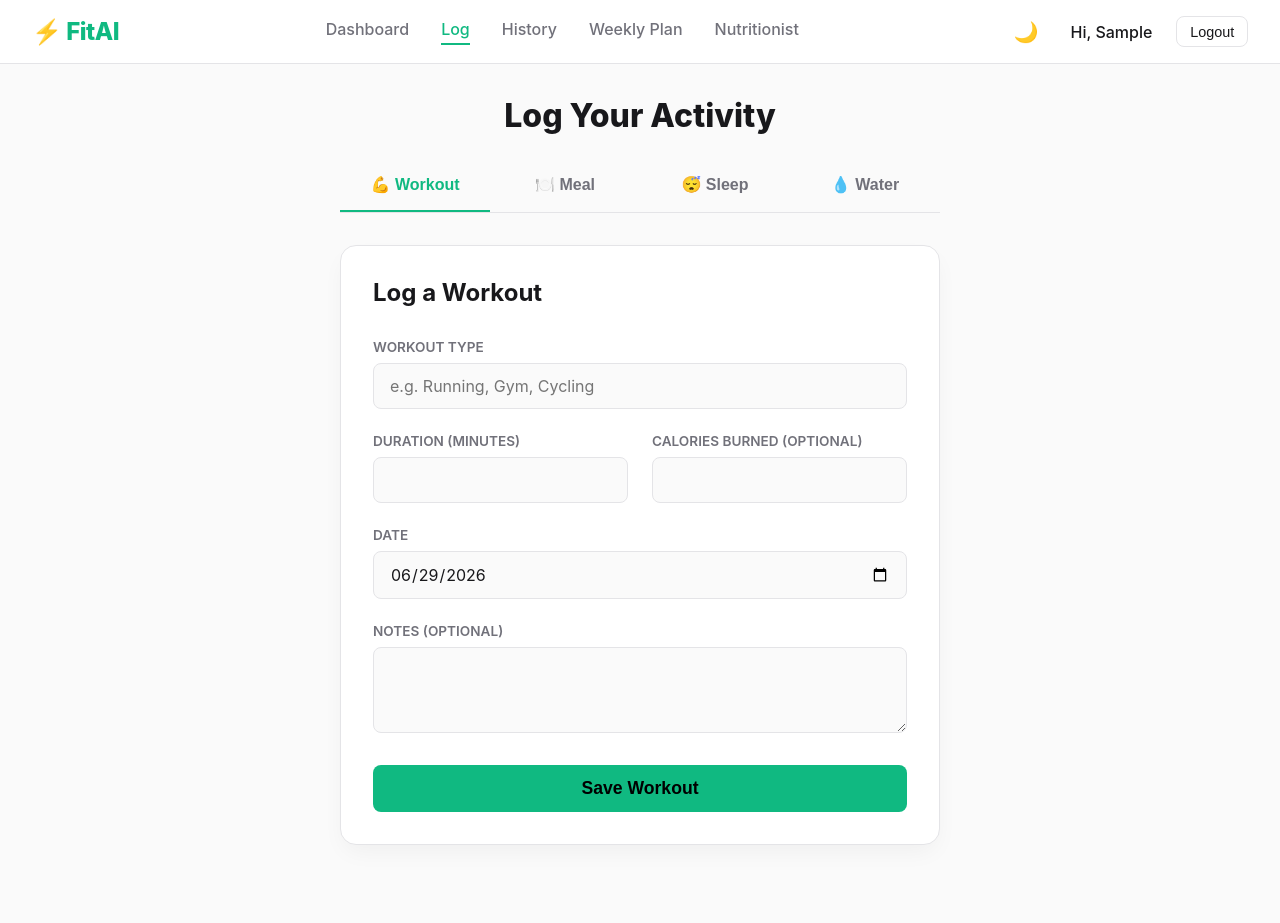
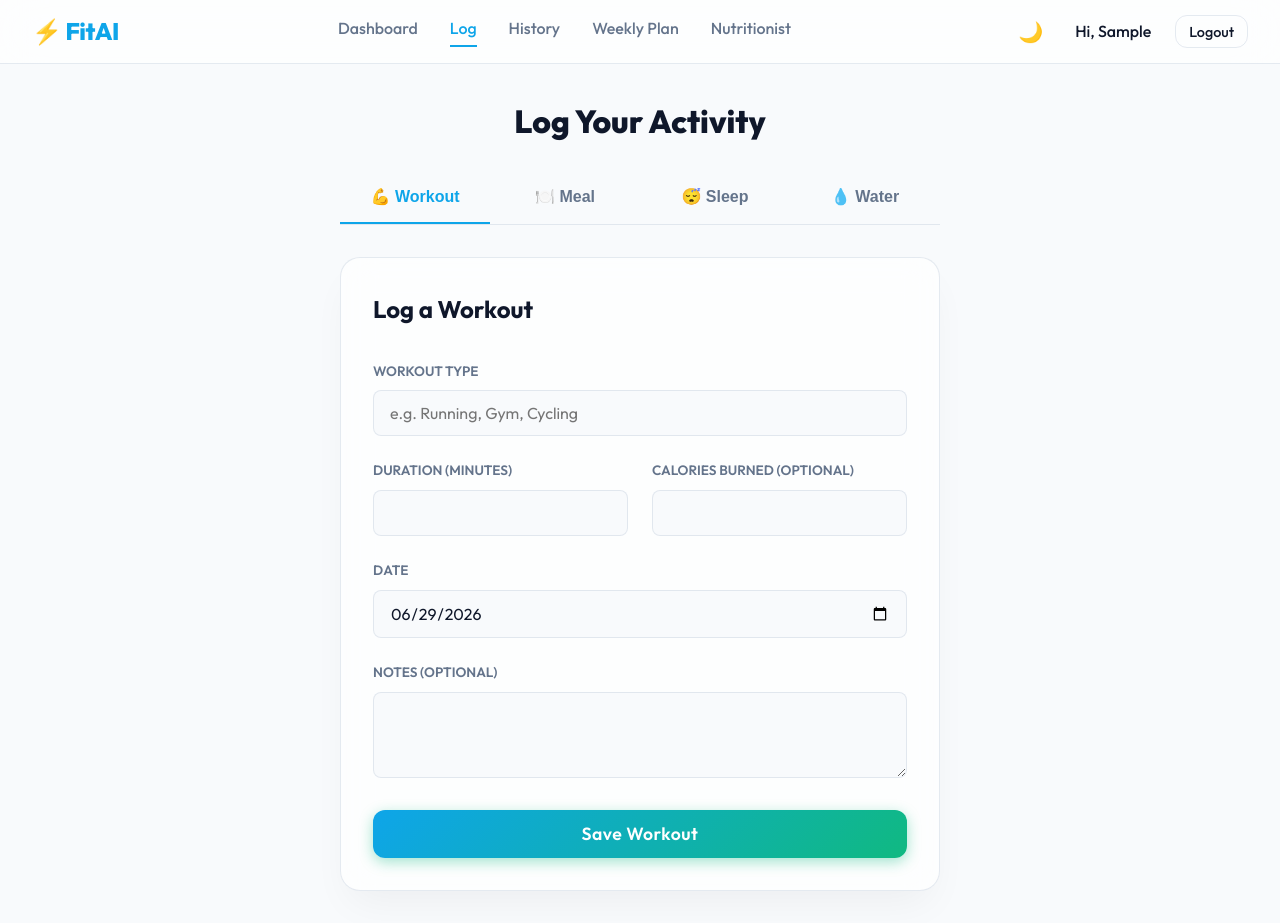
Before and after one commit to Krishnam2505/healthAI, a React (Vite) app in the folder client/: page /log in a window 1280 px wide. Before the commit the page ends 877 px from the top, so only its background shows below. Built offline with nearby package versions, Linux system fonts and the light colour scheme; no server answers; sample sign-in values are in the browser's storage.

Commit message:
feat: update date formatting to local timezone and overhaul design system with modern typography, glassmorphism, and gradient accents

```diff
--- a/client/src/index.css
+++ b/client/src/index.css
@@ -1,159 +1,236 @@
+@import url('https://fonts.googleapis.com/css2?family=Outfit:wght@300;400;500;600;700;800&display=swap');
+
 :root {
-  /* A clean, minimalist Light Theme that feels human-made, like Notion or Apple Health */
-  --bg-primary: #fafafa;       /* very soft off-white for the main background */
-  --bg-card: #ffffff;          /* pure white for cards */
-  --bg-card-hover: #f4f4f5;    /* subtle grey on hover */
-  --border: #e4e4e7;           /* light, delicate borders */
+  /* Premium Light Theme */
+  --bg-primary: #f8fafc;       /* Very soft, cool pearl background */
+  --bg-card: rgba(255, 255, 255, 0.7); /* Translucent white for glassmorphism */
+  --bg-card-hover: rgba(255, 255, 255, 0.9);
+  --border: rgba(203, 213, 225, 0.5); /* Delicate, semi-transparent borders */
 
-  --text-primary: #18181b;     /* soft charcoal (not pure black) for readable text */
-  --text-secondary: #71717a;   /* warm grey for subtitles */
+  --text-primary: #0f172a;     /* Deep navy/slate for highly readable, premium text */
+  --text-secondary: #64748b;   /* Cool, sophisticated gray */
 
-  --accent-green: #10b981;     /* a softer, organic emerald green */
-  --accent-blue: #3b82f6;      /* calm blue */
-  --accent-orange: #f97316;    /* warm orange */
+  /* Rich Gradients & Accents */
+  --accent-green: #0ea5e9;     /* Swapping standard green for an electric oceanic blue-green */
+  --accent-gradient: linear-gradient(135deg, #0ea5e9 0%, #10b981 100%); /* Ocean to Emerald */
+  --accent-gradient-hover: linear-gradient(135deg, #0284c7 0%, #059669 100%);
+
+  --accent-blue: #3b82f6;
+  --accent-orange: #f97316;
   --accent-red: #ef4444;
   --accent-amber: #f59e0b;
 
-  --radius: 16px;              /* softer, rounder corners feel more organic */
-  --shadow: 0 10px 25px -5px rgba(0, 0, 0, 0.05); /* very soft, elegant shadow instead of harsh dark ones */
+  --radius: 20px;              /* Much softer, friendly Apple-esque curves */
+  --shadow: 0 20px 40px -10px rgba(0, 0, 0, 0.05); /* Deep, ultra-soft diffusion shadow */
+  --shadow-hover: 0 25px 50px -12px rgba(0, 0, 0, 0.1);
+
+  --glass-blur: blur(16px);
 }
 
-/* Dark Theme Overrides */
+/* Premium Dark Theme Overrides */
 html.dark, .dark {
-  --bg-primary: #121212;       /* deep dark background */
-  --bg-card: #1e1e1e;          /* slightly lighter for cards */
-  --bg-card-hover: #27272a;    /* subtle hover state */
-  --border: #27272a;           /* dark borders */
+  --bg-primary: #020617;       /* Midnight space-black */
+  --bg-card: rgba(15, 23, 42, 0.6); /* Frosted deep navy */
+  --bg-card-hover: rgba(30, 41, 59, 0.8);
+  --border: rgba(51, 65, 85, 0.5);
 
-  --text-primary: #f4f4f5;     /* soft off-white text */
-  --text-secondary: #a1a1aa;   /* muted gray for secondary text */
+  --text-primary: #f8fafc;
+  --text-secondary: #94a3b8;
 
-  --shadow: 0 10px 25px -5px rgba(0, 0, 0, 0.4); /* stronger shadow for dark mode */
+  --shadow: 0 20px 40px -10px rgba(0, 0, 0, 0.3);
+  --shadow-hover: 0 30px 60px -12px rgba(0, 0, 0, 0.5);
 }
 
-/* Base Reset: Strips away browser default margins and padding */
+/* Base Reset */
 * {
   box-sizing: border-box;
   margin: 0;
   padding: 0;
 }
 
-/* Apply our new CSS Variables to the entire app body */
 body {
   background-color: var(--bg-primary);
   color: var(--text-primary);
-  font-family: 'Inter', system-ui, sans-serif;
+  font-family: 'Outfit', system-ui, sans-serif; /* Premium modern typography */
+  line-height: 1.6;
+  -webkit-font-smoothing: antialiased;
+  -moz-osx-font-smoothing: grayscale;
+  transition: background-color 0.4s ease, color 0.4s ease;
 }
 
 /* --- Global Utility Classes --- */
 
-/* A beautiful, elevated card container */
+/* Glassmorphism Card Container */
 .card {
   background: var(--bg-card);
   border-radius: var(--radius);
   border: 1px solid var(--border);
-  padding: 1.5rem;
+  padding: 1.75rem;
   box-shadow: var(--shadow);
+  backdrop-filter: var(--glass-blur);
+  -webkit-backdrop-filter: var(--glass-blur);
+  transition: transform 0.3s cubic-bezier(0.175, 0.885, 0.32, 1.275), box-shadow 0.3s ease, background 0.3s ease;
 }
 
-/* A bright, eye-catching primary button */
-.btn-primary {
-  background: var(--accent-green);
-  color: #000;
-  border: none;
-  border-radius: 8px;
-  padding: 0.6rem 1.2rem;
-  font-weight: 600;
-  cursor: pointer;
-  transition: opacity 0.2s ease;
+/* Micro-animation: Card Hover Lift */
+.card:hover {
+  transform: translateY(-4px);
+  box-shadow: var(--shadow-hover);
+  background: var(--bg-card-hover);
 }
 
-.btn-primary:hover {
-  opacity: 0.9;
+/* Beautiful Gradient Primary Button */
+.btn-primary {
+  background: var(--accent-gradient);
+  color: white;
+  border: none;
+  border-radius: 12px;
+  padding: 0.75rem 1.5rem;
+  font-family: 'Outfit', sans-serif;
+  font-weight: 600;
+  font-size: 1rem;
+  letter-spacing: 0.5px;
+  cursor: pointer;
+  transition: all 0.2s ease;
+  box-shadow: 0 4px 14px 0 rgba(16, 185, 129, 0.39);
 }
 
-/* A subtle, outlined secondary button */
+/* Button Micro-interactions */
+.btn-primary:hover {
+  background: var(--accent-gradient-hover);
+  box-shadow: 0 6px 20px rgba(16, 185, 129, 0.23);
+  transform: translateY(-1px);
+}
+
+.btn-primary:active {
+  transform: scale(0.97); /* Tactile click feedback */
+  box-shadow: 0 2px 5px rgba(16, 185, 129, 0.2);
+}
+
+/* Subtle Secondary Button */
 .btn-secondary {
   background: transparent;
   color: var(--text-primary);
-  border: 1px solid var(--border);
-  border-radius: 8px;
-  padding: 0.6rem 1.2rem;
+  border: 1.5px solid var(--border);
+  border-radius: 12px;
+  padding: 0.75rem 1.5rem;
+  font-family: 'Outfit', sans-serif;
+  font-weight: 500;
   cursor: pointer;
-  transition: background 0.2s ease;
+  transition: all 0.2s ease;
 }
 
 .btn-secondary:hover {
-  background: var(--bg-card-hover);
+  background: var(--bg-card);
+  border-color: var(--text-secondary);
+  transform: translateY(-1px);
 }
 
-/* A bright, eye-catching danger button */
+.btn-secondary:active {
+  transform: scale(0.97);
+}
+
+/* Danger Button */
 .btn-danger {
-  background: var(--accent-red);
+  background: linear-gradient(135deg, #ef4444 0%, #b91c1c 100%);
   color: white;
   border: none;
-  border-radius: 8px;
-  padding: 0.6rem 1.2rem;
+  border-radius: 12px;
+  padding: 0.75rem 1.5rem;
+  font-family: 'Outfit', sans-serif;
   font-weight: 600;
   cursor: pointer;
-  transition: opacity 0.2s ease;
+  transition: all 0.2s ease;
+  box-shadow: 0 4px 14px 0 rgba(239, 68, 68, 0.39);
 }
-.btn-danger:hover { opacity: 0.9; }
+
+.btn-danger:hover {
+  transform: translateY(-1px);
+  box-shadow: 0 6px 20px rgba(239, 68, 68, 0.23);
+}
+
+.btn-danger:active {
+  transform: scale(0.97);
+}
+
+/* Inputs and Selects (Forms) */
+input, select {
+  font-family: 'Outfit', sans-serif;
+  font-weight: 400;
+}
+
+input:focus, select:focus {
+  outline: none;
+  border-color: #0ea5e9 !important;
+  box-shadow: 0 0 0 3px rgba(14, 165, 233, 0.1) !important;
+}
 
 /* --- History Page Styles --- */
 .history-list {
   display: flex;
   flex-direction: column;
-  gap: 1rem;
+  gap: 1.25rem;
 }
 
 .history-card {
   display: flex;
   justify-content: space-between;
   align-items: center;
-  padding: 1rem;
-  border-radius: 12px;
+  padding: 1.25rem;
+  border-radius: 16px;
   border: 1px solid var(--border);
-  background: var(--bg-primary);
-  transition: transform 0.2s ease;
+  background: var(--bg-card);
+  backdrop-filter: var(--glass-blur);
+  -webkit-backdrop-filter: var(--glass-blur);
+  transition: all 0.3s cubic-bezier(0.175, 0.885, 0.32, 1.275);
 }
+
 .history-card:hover {
-  transform: translateY(-2px);
-  box-shadow: var(--shadow);
+  transform: translateY(-4px) scale(1.01);
+  box-shadow: var(--shadow-hover);
+  background: var(--bg-card-hover);
+  border-color: rgba(14, 165, 233, 0.3);
 }
 
 .history-info {
   display: flex;
   flex-direction: column;
-  gap: 0.25rem;
+  gap: 0.35rem;
 }
 
 .history-date {
-  font-size: 0.8rem;
+  font-size: 0.85rem;
   color: var(--text-secondary);
+  font-weight: 500;
+  text-transform: uppercase;
+  letter-spacing: 0.5px;
 }
 
 .history-title {
-  font-weight: 600;
-  font-size: 1.1rem;
+  font-weight: 700;
+  font-size: 1.25rem;
   color: var(--text-primary);
+  background: var(--accent-gradient);
+  -webkit-background-clip: text;
+  -webkit-text-fill-color: transparent;
 }
 
 .history-details {
-  font-size: 0.95rem;
-  color: var(--text-secondary);
+  font-size: 1rem;
+  color: var(--text-primary);
+  font-weight: 500;
 }
 
 .history-notes {
-  font-size: 0.85rem;
+  font-size: 0.9rem;
   font-style: italic;
   color: var(--text-secondary);
-  margin-top: 0.25rem;
+  margin-top: 0.5rem;
 }
 
 .history-actions {
   display: flex;
-  gap: 0.5rem;
+  gap: 0.75rem;
 }
 
 /* --- Modal Styles --- */
@@ -164,21 +241,58 @@ body {
   width: 100vw;
   height: 100vh;
   background: rgba(0, 0, 0, 0.4);
-  backdrop-filter: blur(4px);
+  backdrop-filter: blur(8px);
+  -webkit-backdrop-filter: blur(8px);
   display: flex;
   align-items: center;
   justify-content: center;
   z-index: 2000;
+  animation: fadeIn 0.3s ease;
 }
 
 .modal-content {
   width: 90%;
   max-width: 500px;
   background: var(--bg-card);
-  animation: slideUp 0.3s cubic-bezier(0.175, 0.885, 0.32, 1.275);
+  border: 1px solid var(--border);
+  box-shadow: 0 25px 50px -12px rgba(0, 0, 0, 0.5);
+  animation: slideUp 0.4s cubic-bezier(0.175, 0.885, 0.32, 1.275);
 }
 
 @keyframes slideUp {
-  from { opacity: 0; transform: translateY(20px); }
-  to { opacity: 1; transform: translateY(0); }
+  from { opacity: 0; transform: translateY(40px) scale(0.95); }
+  to { opacity: 1; transform: translateY(0) scale(1); }
 }
+
+@keyframes fadeIn {
+  from { opacity: 0; }
+  to { opacity: 1; }
+}
+
+/* Navbar glass effect */
+nav, .navbar {
+  backdrop-filter: blur(20px);
+  -webkit-backdrop-filter: blur(20px);
+  background: rgba(255, 255, 255, 0.6); /* Very translucent */
+  border-bottom: 1px solid var(--border);
+}
+
+html.dark nav, html.dark .navbar {
+  background: rgba(15, 23, 42, 0.6);
+}
+
+/* Custom Scrollbar for premium feel */
+::-webkit-scrollbar {
+  width: 8px;
+  height: 8px;
+}
+::-webkit-scrollbar-track {
+  background: transparent;
+}
+::-webkit-scrollbar-thumb {
+  background: var(--border);
+  border-radius: 10px;
+}
+::-webkit-scrollbar-thumb:hover {
+  background: var(--text-secondary);
+}
--- a/client/src/pages/Log.jsx
+++ b/client/src/pages/Log.jsx
@@ -5,7 +5,11 @@ import Toast, { useToast } from '../components/Toast';
 export default function Log() {
   const [activeTab, setActiveTab] = useState('workout');
   const { toastProps, showToast } = useToast();
-  const getTodayStr = () => new Date().toISOString().split('T')[0];
+  const getTodayStr = () => {
+    const d = new Date();
+    d.setMinutes(d.getMinutes() - d.getTimezoneOffset());
+    return d.toISOString().split('T')[0];
+  };
 
   // ---------------------------------------------------------
   // 1. WORKOUT FORM STATE
```
